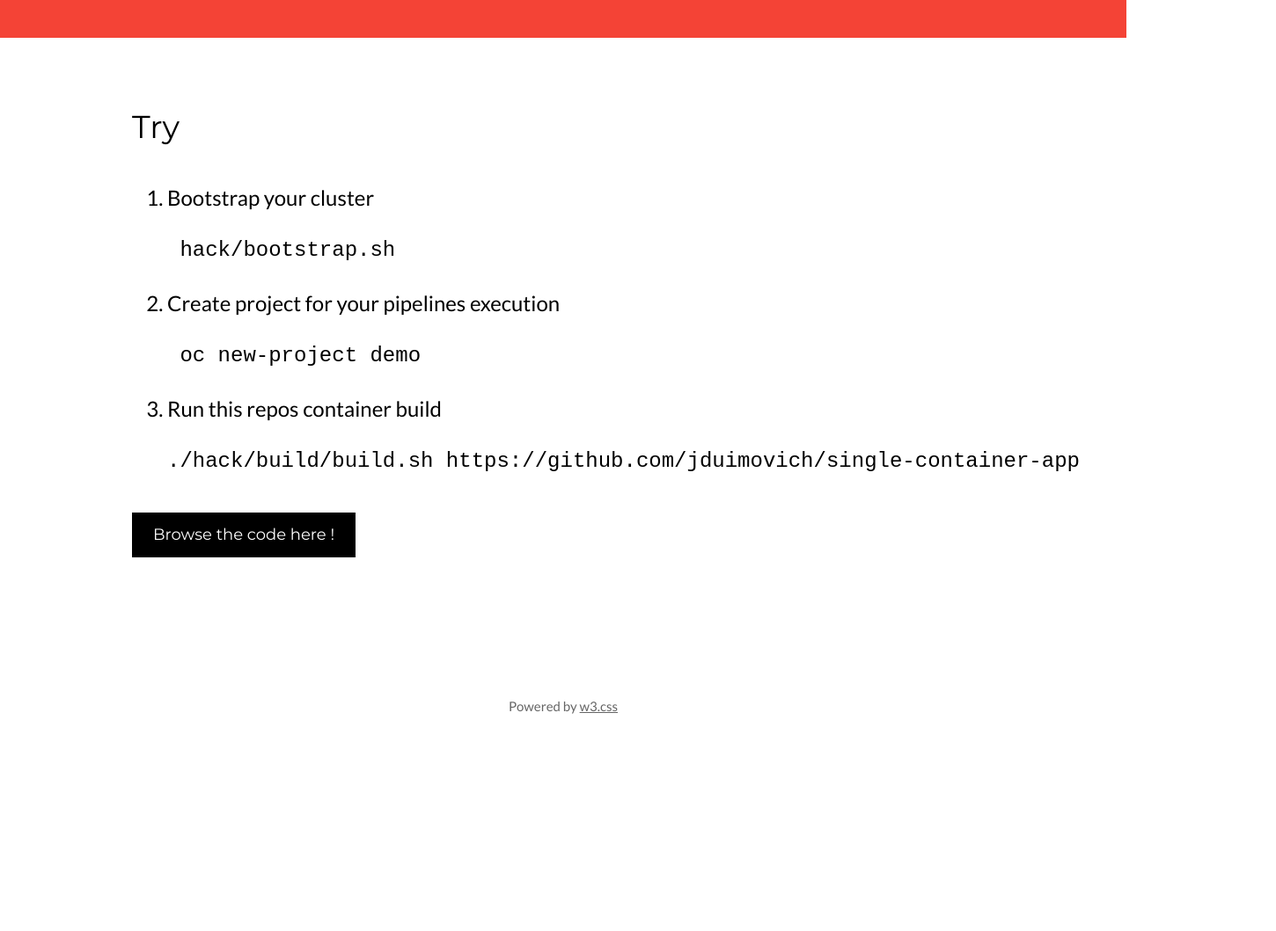
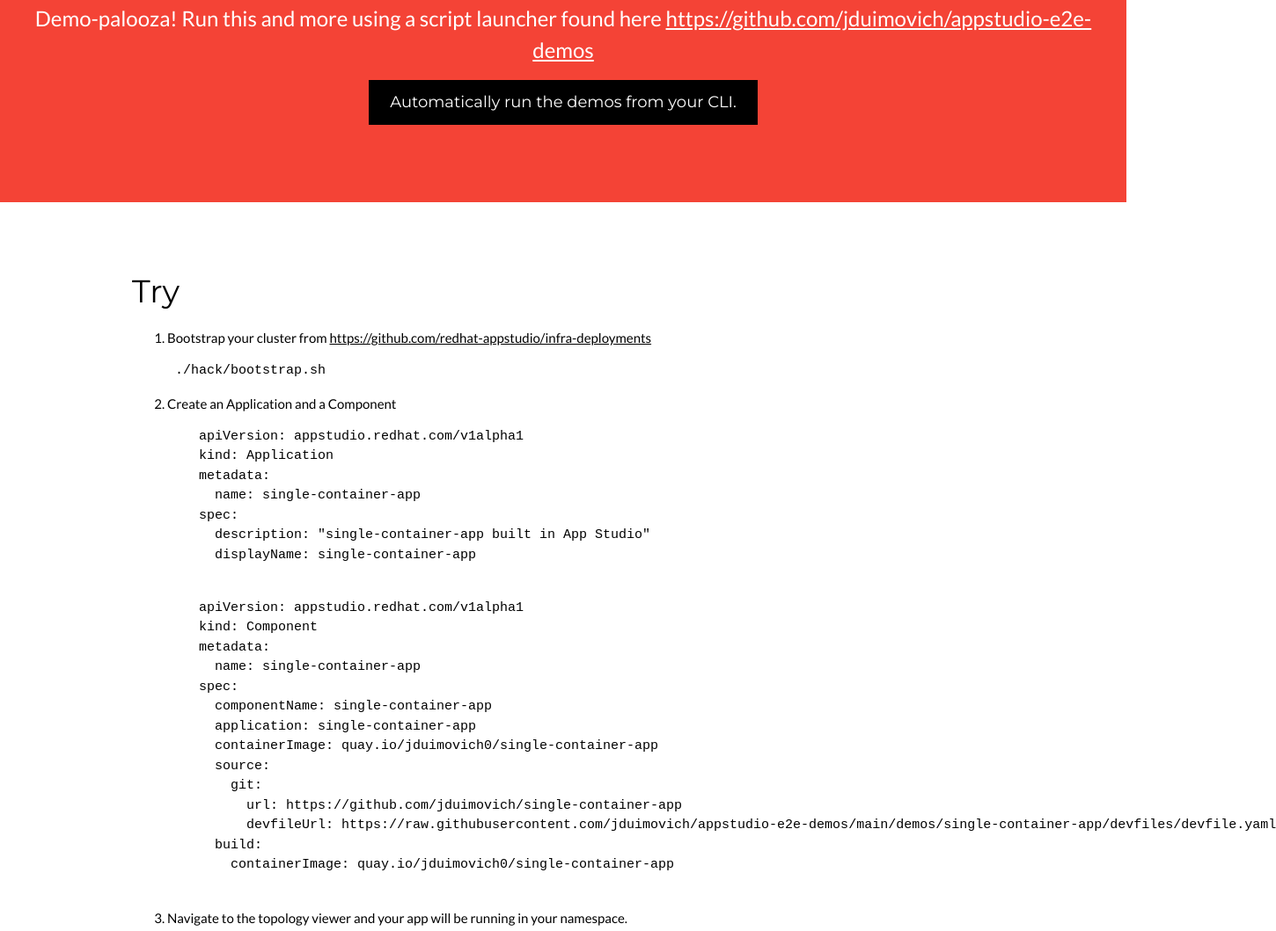
Before and after one commit to tnevrlka-test/single-container-app, a website: page html/index.html in a window 1280 px wide. Shown: the part 483-1542 px from the top of the page at 88% size, 1450 px wide, since content can reach past the window. Before the commit the page ends 1377 px from the top, so only its background shows below. Drawn offline with nearby package versions, Linux system fonts and the light colour scheme.

Commit message:
demo launcher awareness

```diff
--- a/html/index.html
+++ b/html/index.html
@@ -29,6 +29,23 @@
   .fa-coffee {
     font-size: 200px
   }
+
+  .column {
+    float: left;
+    width: 80%;
+    text-align: center;
+  }
+  .columnr {
+    float: right;
+    width: 20%;
+    text-align: center;
+  }
+
+  .row:after {
+    content: "";
+    display: table;
+    clear: both;
+  }
 </style>
 
 <body>
@@ -36,44 +53,87 @@
   <!-- Header -->
   <header class="w3-container w3-red w3-center" style="padding:64px 16px">
     <i class="fab fa-redhat fa-5x "></i>
-    <h1 class="w3-margin w3-jumbo">App Studio Demo Build</h1>
-    <p class="w3-xlarge">Use App Studio Build Pipelines to Build your Container</p>
+    <h1 class="w3-margin w3-jumbo">App Studio Demo Application</h1>
+    <p class="w3-xlarge">Use App Studio to Build your Application</p>
 
 
     <p class="w3-xlarge">
-      This application can be built using the App Studio default Build Pipelines
+      This application is a standard Node.js HTTP application packaged into a single container.
     </p>
+
 
     <a href="https://github.com/redhat-appstudio/infra-deployments.git" target="_blank">
       <button class="w3-button w3-black w3-padding-large w3-large w3-margin-top">
         Learn more about App Studio
       </button>
     </a>
+
+    <p class="w3-xlarge">
+      Demo-palooza! Run this and more using a script launcher found here
+      <a href="https://github.com/jduimovich/appstudio-e2e-demos" target="_blank">
+        https://github.com/jduimovich/appstudio-e2e-demos</a>
+        <br>
+      <a href="https://github.com/jduimovich/appstudio-e2e-demos" target="_blank">
+        <button class="w3-button w3-black w3-padding-large w3-large w3-margin-top">
+          Automatically run the demos from your CLI.
+        </button>
+
+      </a>
+    </p>
+
   </header>
 
-  <div class="w3-row-padding w3-padding-64 w3-container">
-    <div class="w3-content">
-        <h1 id="summary">Try <menu type="context"></menu> </h1>
-        <ol class="w3-xlarge">
-          <li> Bootstrap your cluster
-            <pre> hack/bootstrap.sh </pre>
+
+  <div class="w3-row-padding w3-padding-64 w3-container ">
+    <div class="w3-content  ">
+
+          <h1 >Try </h1>
+
+
+
+      <ol class="w2-xlarge">
+        <li> Bootstrap your cluster from <a href="https://github.com/redhat-appstudio/infra-deployments.git"
+            target="_blank">
+            https://github.com/redhat-appstudio/infra-deployments
+          </a>
+          <pre> ./hack/bootstrap.sh </pre>
+        </li>
+        <div class="row">
+          <li> Create an Application and a Component </li>
+          <pre>
+    apiVersion: appstudio.redhat.com/v1alpha1
+    kind: Application
+    metadata:
+      name: single-container-app
+    spec:
+      description: "single-container-app built in App Studio"
+      displayName: single-container-app
+    </pre>
+
+          <pre>
+    apiVersion: appstudio.redhat.com/v1alpha1
+    kind: Component
+    metadata:
+      name: single-container-app
+    spec:
+      componentName: single-container-app
+      application: single-container-app
+      containerImage: quay.io/jduimovich0/single-container-app
+      source:
+        git:
+          url: https://github.com/jduimovich/single-container-app
+          devfileUrl: https://raw.githubusercontent.com/jduimovich/appstudio-e2e-demos/main/demos/single-container-app/devfiles/devfile.yaml
+      build:
+        containerImage: quay.io/jduimovich0/single-container-app
+    </pre>
+
+          <li> Navigate to the topology viewer and your app will be running in your namespace.
           </li>
-          <li> Create project for your pipelines execution
-             <pre> oc new-project demo </pre>
-          </li>
-          <li> Run this repos container build
-            <pre>./hack/build/build.sh https://github.com/jduimovich/single-container-app</pre>
-          </li>
-        </ol>
+      </ol>
 
-        <p class="w3-xlarge"></p>
-        <a href="https://github.com/jduimovich/single-container-app" target="_blank">
-          <button class="w3-button w3-black w3-padding-large w3-large w3-margin-top">
-            Browse the code here !
-          </button>
-        </a>
-        </p>
-      </div>
+
+
+    </div>
   </div>
 
   <!-- Footer -->
```
Also changed, not shown: 1 other file.
